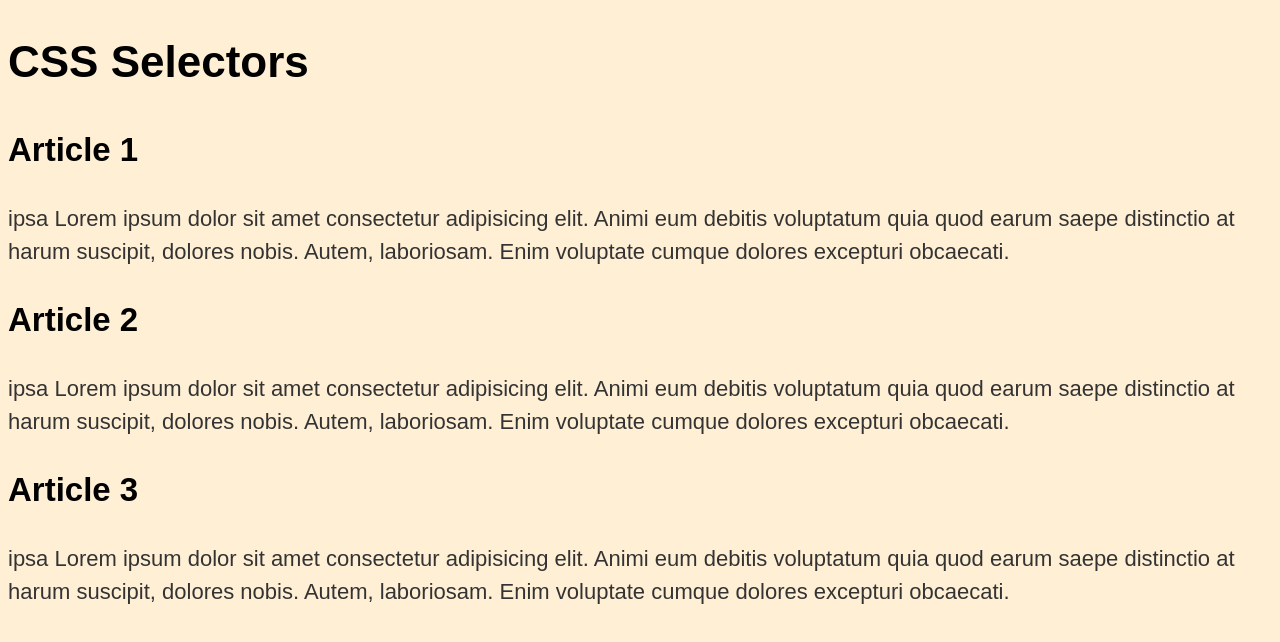
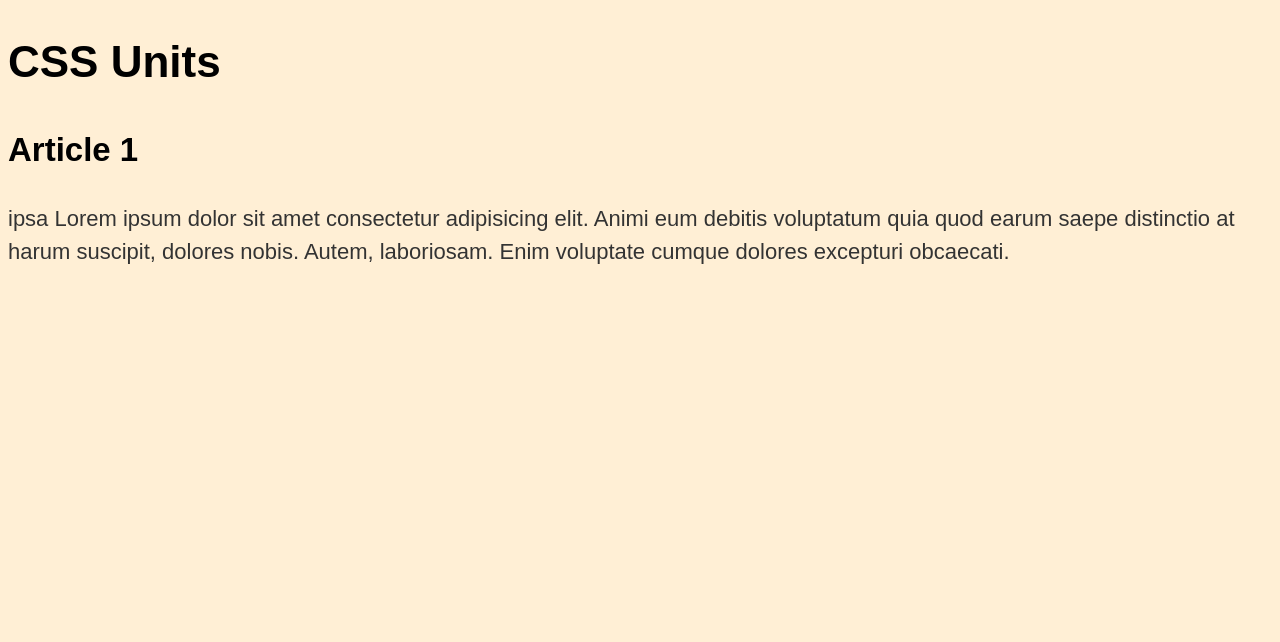
Before and after one commit to andygo52/CSS-course, a plain HTML site: page 04_LESSON_UNITSandSIZES/index.html in a window 1280 px wide. Drawn offline with Linux system fonts and the light colour scheme.

Commit message:
Set up index file with h1 and p

```diff
--- a/04_LESSON_UNITSandSIZES/index.html
+++ b/04_LESSON_UNITSandSIZES/index.html
@@ -15,7 +15,7 @@
 
 <body>
     <header>
-        <h1>CSS Selectors</h1>
+        <h1>CSS Units</h1>
     </header>
 
     <main>
@@ -23,14 +23,7 @@
             <p>
             ipsa Lorem ipsum dolor sit amet consectetur adipisicing elit. Animi eum debitis voluptatum quia quod earum saepe distinctio at harum suscipit, dolores nobis. Autem, laboriosam. Enim voluptate cumque dolores excepturi obcaecati.
             </p>
-        <h2>Article 2</h2>
-            <p id="second" class="gray">
-            ipsa Lorem ipsum dolor sit amet consectetur adipisicing elit. Animi eum debitis voluptatum quia quod earum saepe distinctio at harum suscipit, dolores nobis. Autem, laboriosam. Enim <span class="highlight">voluptate</span> cumque dolores excepturi obcaecati.
-            </p>
-        <h2>Article 3</h2>
-            <p  class="gray">
-            ipsa Lorem ipsum dolor sit amet consectetur adipisicing elit. Animi eum debitis voluptatum quia quod earum saepe distinctio at <span class="highlight">harum </span>suscipit, dolores nobis. Autem, laboriosam. Enim voluptate cumque dolores excepturi obcaecati.
-            </p>
+
 
     </main>
 
```
